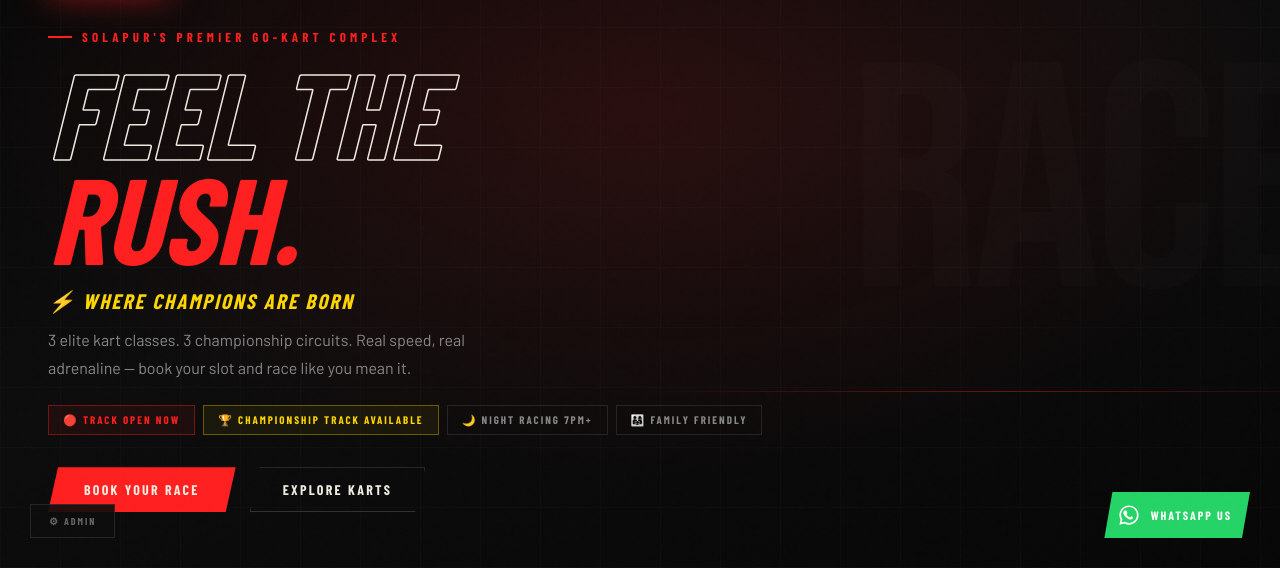
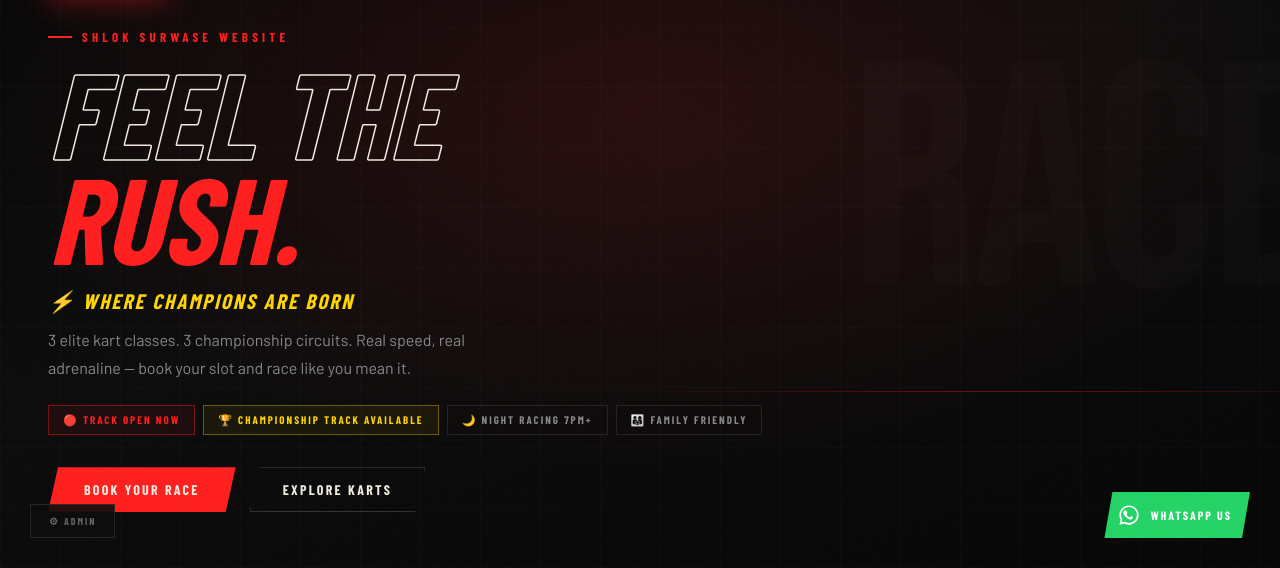
Before and after one commit to beastyyt04-wq/velocity-arena0, a website: page index.html in a window 1280 px wide. Shown: the part 232-800 px from the top of the page. Drawn offline with nearby package versions, Linux system fonts and the light colour scheme; a web font is replaced by a local one.

Commit message:
Update index.html

```diff
--- a/index.html
+++ b/index.html
@@ -401,7 +401,7 @@ footer{background:var(--dark);border-top:1px solid rgba(255,255,255,.06);padding
     <div class="hero-logo-wrap a1">
       <img src="logo_png.png" alt="Velocity Arena" style="height:80px" onerror="this.style.display='none'"/>
     </div>
-    <div class="hero-eyebrow a2">Solapur's Premier Go-Kart Complex</div>
+    <div class="hero-eyebrow a2">SHLOK SURWASE WEBSITE</div>
     <h1 class="a3">
       <span class="outline">FEEL THE</span><br>
       <span class="acc">RUSH.</span>
```
